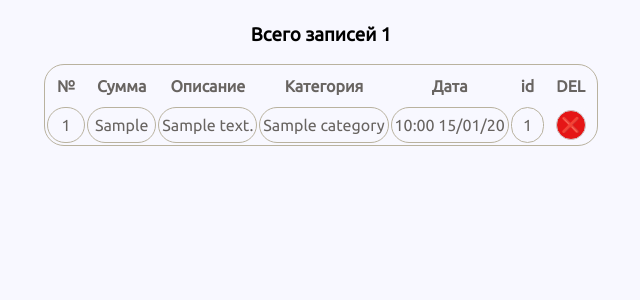
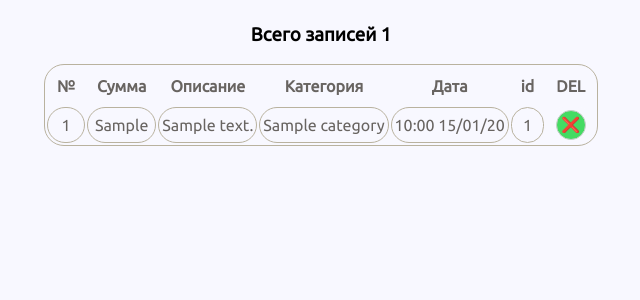
Before and after one commit to ipavka/financial_control, a FastAPI app: template templates/edit.html in a window 1280 px wide. Shown: the part 146-446 px from the top of the page, without its empty margins (319-959 px from the left). Run offline with FastAPI, Linux system fonts and the light colour scheme; the template is opened without the code that fills it: most values are stand-ins (such as "Sample title", 1, 10 or a date in 2020); parts of the project's set-up code (start-up, migrations or seed data) failed here and were passed over.

Commit message:
version 0.0.1 webkit fix

```diff
--- a/static/css/style.css
+++ b/static/css/style.css
@@ -29,6 +29,8 @@ input {
     border-radius: 5px;
     width: 100%;
     box-sizing: border-box;
+    -webkit-appearance: none;
+    appearance: none;
 }
 
 form {
@@ -119,11 +121,13 @@ tr:nth-child(even) {
     width: 30px;
     height: 30px;
     border-radius: 40px;
-    background-color: #e51616;
+    background-color: #45db63;
     padding: 0;
     font-size: 15px;
     display: inline-block;
     margin: auto;
+    -webkit-appearance: none;
+    appearance: none;
 }
 
 @media screen and (max-width: 600px) {
--- a/static/js/edit.js
+++ b/static/js/edit.js
@@ -97,7 +97,7 @@ const options = {
 }
 
 function getDate(str) {
-    let date = new Date(str);
+    let date = new Date(str.replace(/ /g,"T"));
     let myDate = date.toLocaleString('ru', options).split(', ')
     let time = myDate[1]
     let shortDate = myDate[0].replaceAll('.', '/')
```
